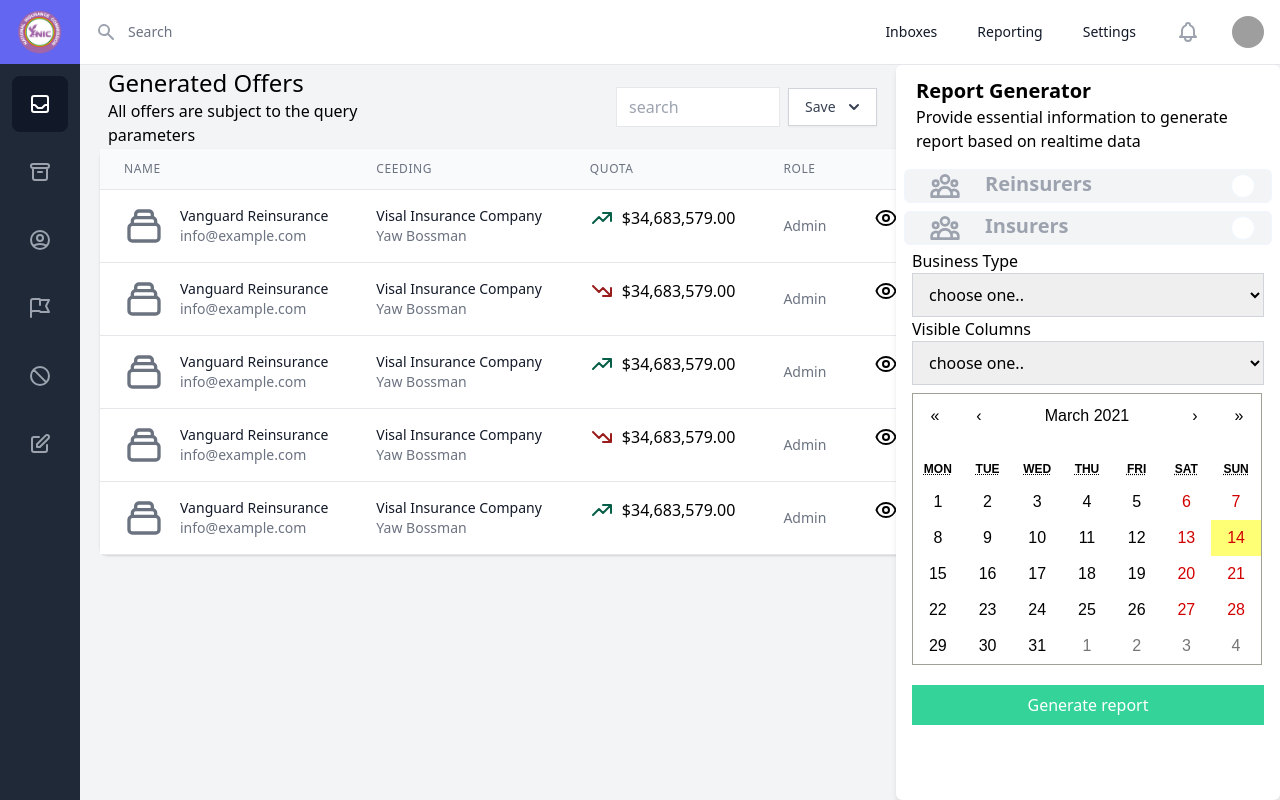
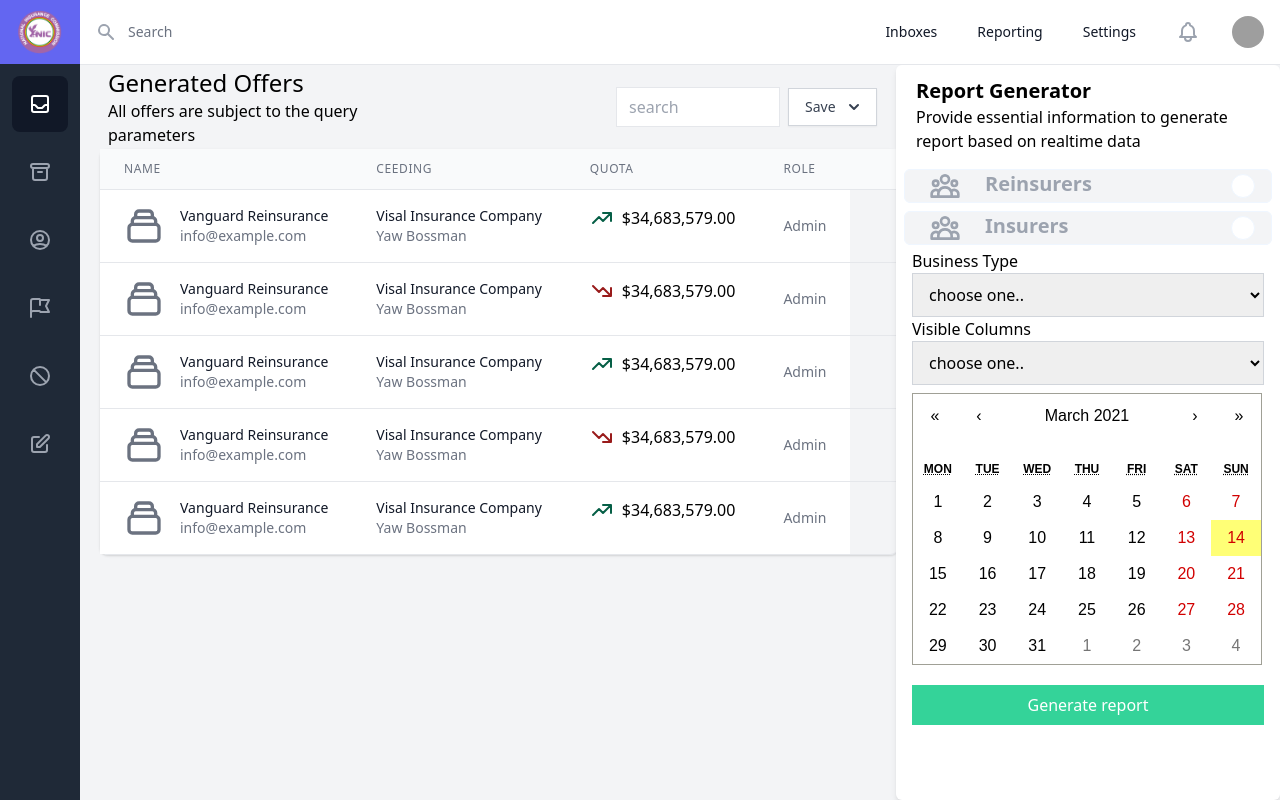
Before and after one commit to Khoby-790/template-nic, a React (Create React App) app: page /reports in a window 1280 px wide. Built offline with nearby package versions, Linux system fonts and the light colour scheme; grey boxes are pictures that could not be loaded.

Commit message:
--- Auto-Git Commit ---

```diff
--- a/src/pages/Reports/sections/GeneratedOffersListing.tsx
+++ b/src/pages/Reports/sections/GeneratedOffersListing.tsx
@@ -39,7 +39,7 @@ const OffersListing = (props: Props) => {
                                     </thead>
                                     <tbody className="bg-white divide-y divide-gray-200">
 
-                                        {[1, 5, 4, 3, 2].map((_, index) => <OfferLisitngItem key={index} index={index} />)}
+                                        {[1, 5, 4, 3, 2].map((_, index) => <OfferLisitngItem report key={index} index={index} />)}
 
                                         {/* <!-- More items... --> */}
                                     </tbody>
```
